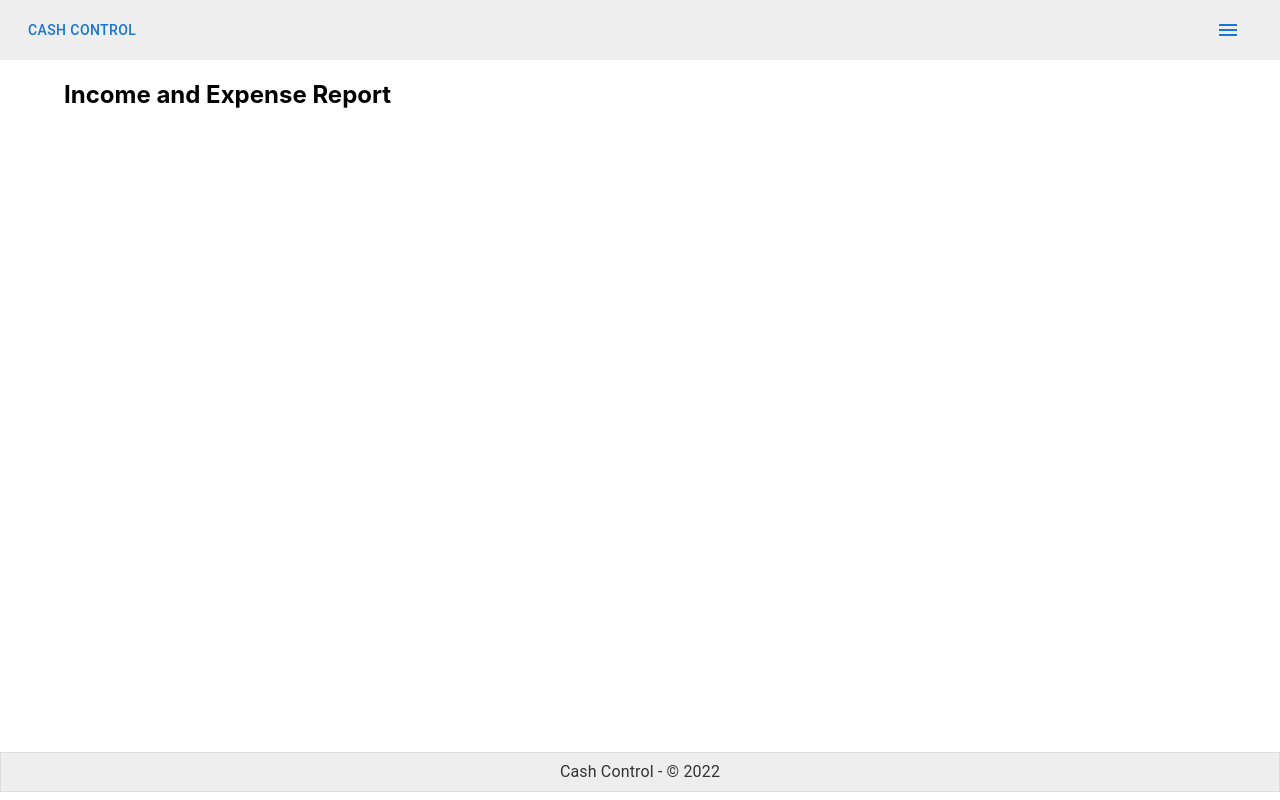
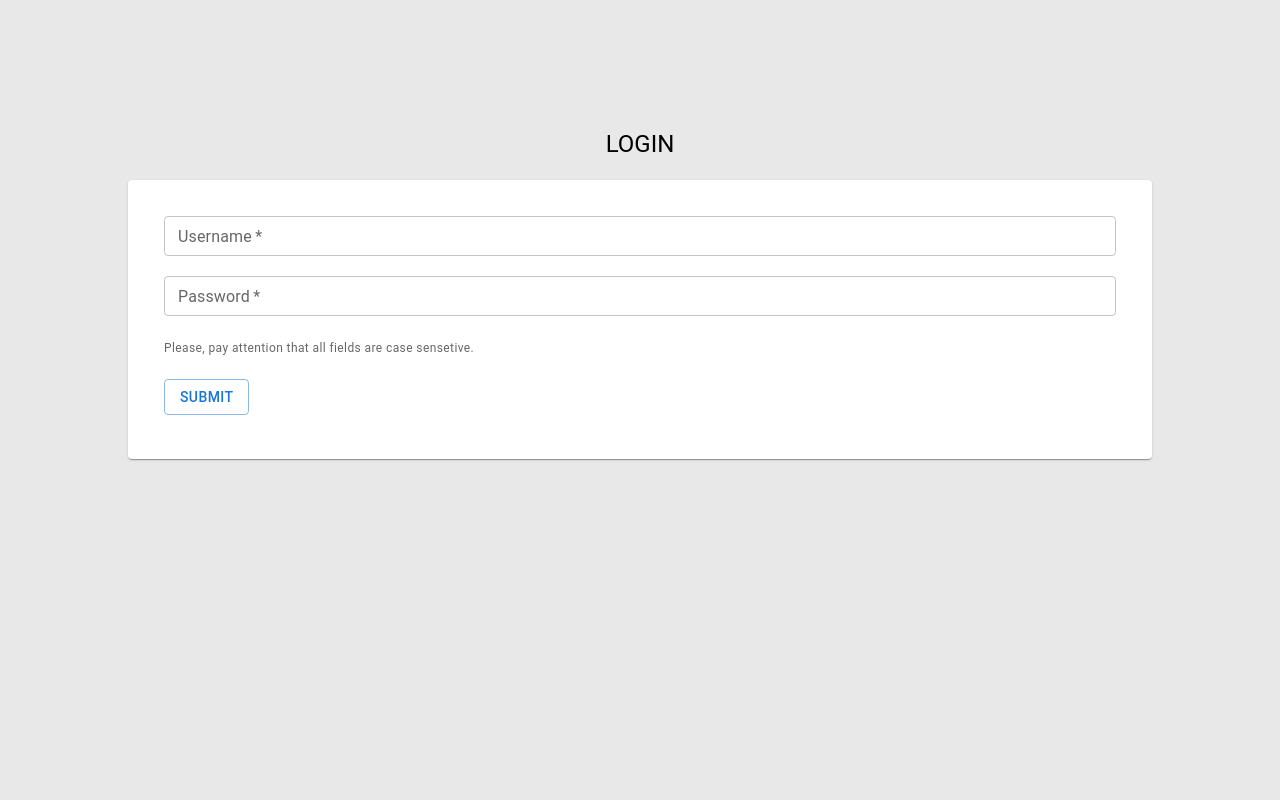
Before and after one commit to oybek703/cash-control, a React (Create React App) app in the folder frontend/: page / in a window 1280 px wide. Built offline with nearby package versions, Linux system fonts and the light colour scheme.

Commit message:
user auth finished

```diff
--- a/frontend/src/App.js
+++ b/frontend/src/App.js
@@ -1,5 +1,4 @@
 import './App.css'
-import React from 'react'
 import Header from './components/Layout/Header'
 import Footer from './components/Layout/Footer'
 import {makeStyles} from '@mui/styles'
@@ -10,6 +9,9 @@ import Container from '@mui/material/Container'
 import NotFound from './components/pages/NotFound'
 import AddExpense from './components/pages/AddExpense'
 import AddIncome from './components/pages/AddIncome'
+import React from 'react'
+import {getFromLocalStorage} from './utils'
+import Login from './components/pages/Login'
 
 const useStyles = makeStyles(theme => ({
     main: {
@@ -19,6 +21,8 @@ const useStyles = makeStyles(theme => ({
 
 function App() {
     const classes = useStyles()
+    const {token} = getFromLocalStorage('user')
+    if(!token) return <Login/>
     return (
         <>
             <BrowserRouter>
@@ -29,6 +33,7 @@ function App() {
                         <Route element={<About/>} path='/about'/>
                         <Route element={<AddExpense/>} path='/addExpense'/>
                         <Route element={<AddIncome/>} path='/addIncome'/>
+                        <Route element={token ? <Home/> : <Login/>} path='/login'/>
                         <Route element={<NotFound/>} path='*'/>
                     </Routes>
                 </Container>
@@ -38,4 +43,4 @@ function App() {
     )
 }
 
-export default App;
+export default App
--- a/frontend/src/components/Layout/Header.js
+++ b/frontend/src/components/Layout/Header.js
@@ -9,6 +9,7 @@ import {makeStyles} from '@mui/styles'
 import {Link} from 'react-router-dom'
 import {Toolbar} from '@mui/material'
 import Logo from '../../images/cash-management.jpg'
+import {getFromLocalStorage, saveToLocalStorage} from '../../utils'
 
 const useStyles = makeStyles(theme => ({
     header: {
@@ -24,8 +25,12 @@ const useStyles = makeStyles(theme => ({
 }))
 
 export default function Header() {
+    const classes = useStyles()
     const [open, setOpen] = React.useState(false)
-    const classes = useStyles()
+    function logout() {
+        saveToLocalStorage('user', {})
+        window.location.href = '/login'
+    }
     return (
         <header className={classes.header}>
             <Button component={Link} to='/'>Cash Control</Button>
@@ -57,6 +62,9 @@ export default function Header() {
                                 </ListItem>
                             ))
                         }
+                        <ListItem onClick={logout} component={Button}>
+                            <ListItemText primary='Logout'/>
+                        </ListItem>
                     </List>
                 </SwipeableDrawer>
                 <Button onClick={setOpen.bind(null, !open)}>
--- /dev/null
+++ b/frontend/src/components/pages/Login.js
@@ -0,0 +1,112 @@
+import React, {useEffect, useState} from 'react'
+import {CardContent, Container, FormHelperText, Toolbar, Typography} from '@mui/material'
+import FormControl from '@mui/material/FormControl'
+import TextField from '@mui/material/TextField'
+import Grid from '@mui/material/Grid'
+import Card from '@mui/material/Card'
+import {makeStyles} from '@mui/styles'
+import Button from '@mui/material/Button'
+import axiosInstance from '../../utils/axiosInstance'
+import {catchError, getFromLocalStorage, saveToLocalStorage} from '../../utils'
+import CircularProgress from '@mui/material/CircularProgress'
+import Alert from '@mui/material/Alert'
+
+const useStyles = makeStyles(theme => ({
+    container: {
+        background: '#e8e8e8',
+        minHeight: '100vh',
+        minWidth: '100vw'
+    },
+    body: {
+        minHeight: '30vh',
+        minWidth: '80vw',
+        padding: 20
+    }
+}))
+
+const Login = () => {
+    const classes = useStyles()
+    const [username, setUsername] = useState('')
+    const [password, setPassword] = useState('')
+    const [loading, setLoading] = useState(false)
+    const [error, setError] = useState('')
+    const {token} = getFromLocalStorage('user')
+    async function handleSubmit(e) {
+        e.preventDefault()
+        if (username && password) {
+            try {
+                setError('')
+                setLoading(true)
+                const {data} = await axiosInstance.post(`/api/login`, {username, password})
+                setLoading(false)
+                setError('')
+                saveToLocalStorage('user', data)
+                window.location.href = '/'
+            } catch (e) {
+                setError(catchError(e))
+                setLoading(false)
+            }
+        }
+    }
+    useEffect(() => {
+        return function () {
+            if(error) setError('')
+        }
+    }, [token])
+    return (
+        <Container className={classes.container}>
+            <Toolbar/>
+            <Toolbar/>
+            <Typography variant='h5' align='center'>LOGIN</Typography>
+            <br/>
+            <form onSubmit={handleSubmit}>
+                <Grid container justifyContent='center'>
+                    <Grid item component={Card} className={classes.body}>
+                        <CardContent>
+                            {error && <>
+                                <Alert onClose={setError.bind(null, '')} severity="error">
+                                    {error}
+                                </Alert>
+                            <br/>
+                            </>}
+                            <FormControl fullWidth>
+                                <TextField
+                                    required
+                                    disabled={loading}
+                                    value={username}
+                                    onChange={({target: {value}}) => setUsername(value)}
+                                    id="username"
+                                    size='small' label="Username"
+                                    variant="outlined"/>
+                            </FormControl>
+                            <br/><br/>
+                            <FormControl fullWidth>
+                                <TextField
+                                    required
+                                    disabled={loading}
+                                    type='password'
+                                    value={password}
+                                    id={password}
+                                    onChange={({target: {value}}) => setPassword(value)}
+                                    size='small' label="Password"
+                                    variant="outlined"/>
+                            </FormControl>
+                            <br/><br/>
+                            <FormHelperText>Please, pay attention that all fields are case sensetive.</FormHelperText>
+                            <br/>
+                            <Button
+                                disabled={loading}
+                                endIcon={loading && <CircularProgress className={classes.submit_end_icon} size='20px'/>}
+                                variant='outlined'
+                                type='submit'>
+                                Submit
+                            </Button>
+                        </CardContent>
+                    </Grid>
+                </Grid>
+            </form>
+        </Container>
+    )
+}
+
+export default Login
--- /dev/null
+++ b/frontend/src/utils/index.js
@@ -0,0 +1,14 @@
+export function saveToLocalStorage(key, object) {
+    localStorage.setItem(key, JSON.stringify(object))
+}
+
+export function getFromLocalStorage(key) {
+    return JSON.parse(localStorage.getItem(key) || '{}')
+}
+
+export function catchError(e) {
+    const {response = {}} = e
+    const {data = {}} = response
+    const {detail} = data
+    return detail || e.message
+}
```
Also changed, not shown: frontend/src/components/Layout/Loader/index.js (added, +23 -0 lines), frontend/src/components/Layout/Loader/loader.css (added, +78 -0 lines), frontend/src/components/Layout/Spinner/index.js (added, +12 -0 lines), frontend/src/components/Layout/Spinner/spinner.css (added, +24 -0 lines), 2 other files (tests, documents, lock files or other folders). Lines whose indentation alone changed are shown as unchanged.
